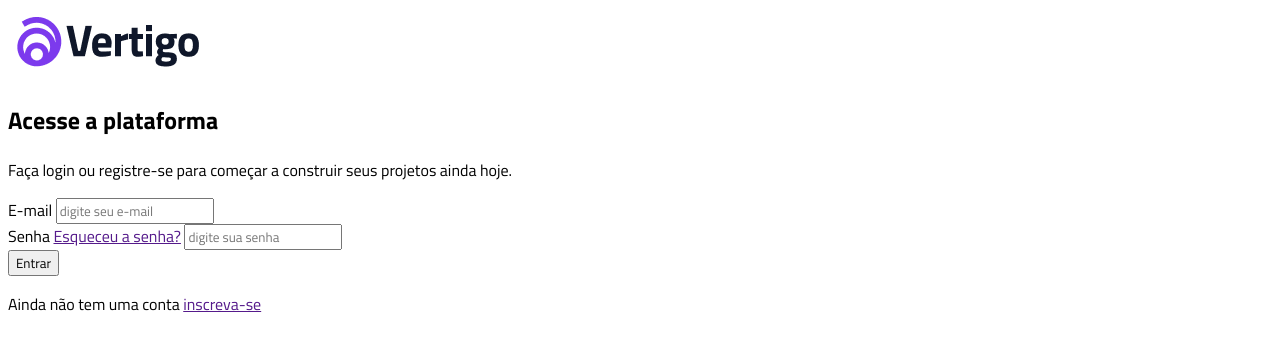
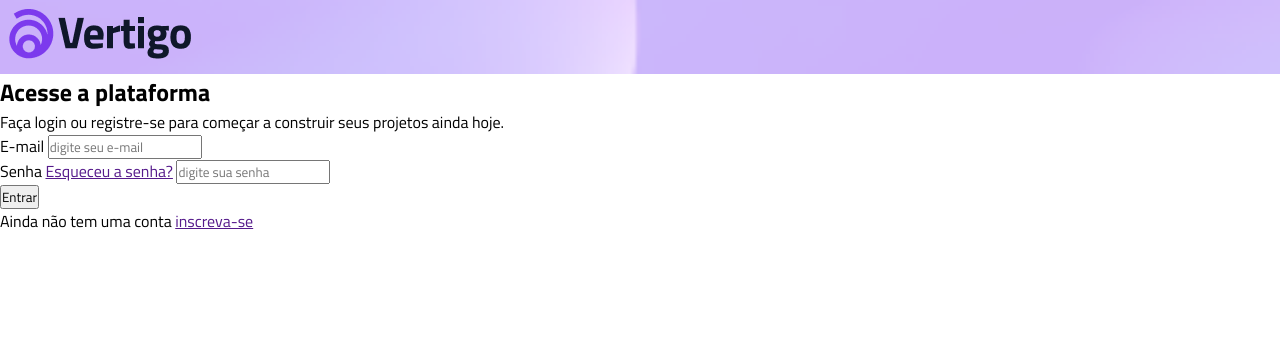
Before and after one commit to rick915/projeto_vertigo, a plain HTML site: page index.html in a window 1280 px wide. Drawn offline with Linux system fonts and the light colour scheme.

Commit message:
atualização - imagem de fundo

```diff
--- a/style.css
+++ b/style.css
@@ -1,3 +1,12 @@
 *{
+    /* reset do css */
+    margin: 0;
+    padding: 0;
+    box-sizing: border-box;
     font-family: 'Titillium Web', sans-serif;
 }
+
+header{
+    background-image: url(./imagens/bg-mobile.png);
+    background-size: cover;
+}
```
